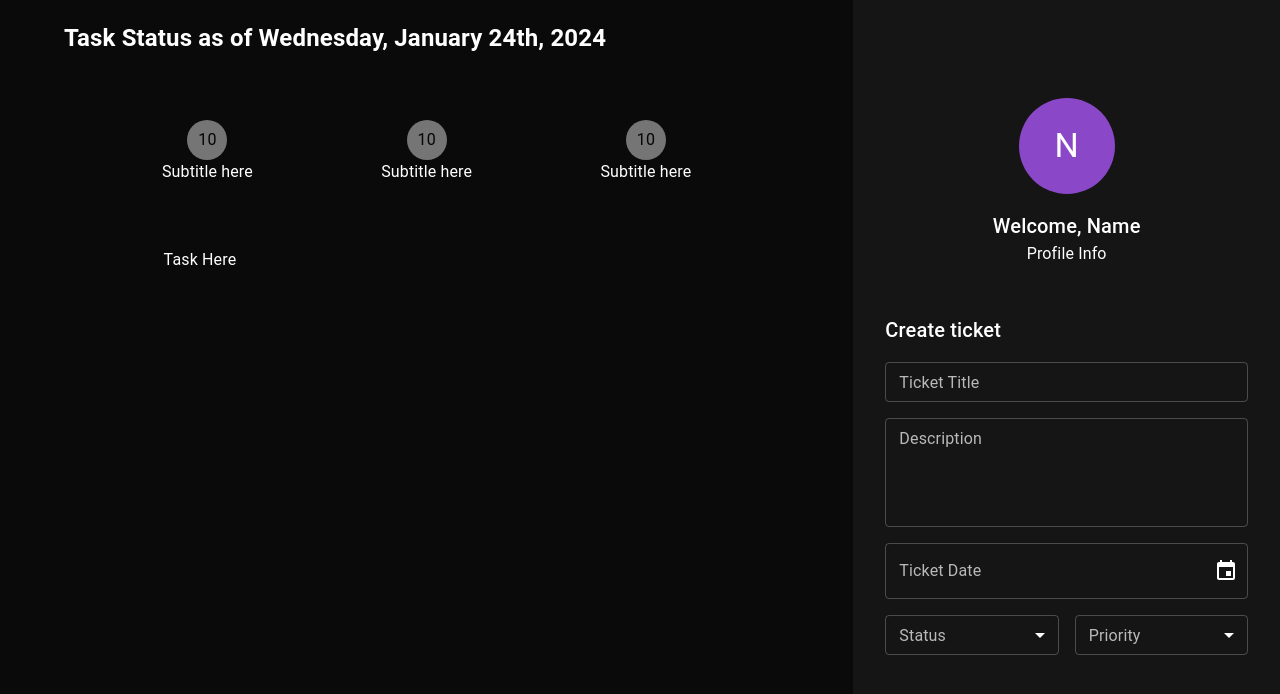
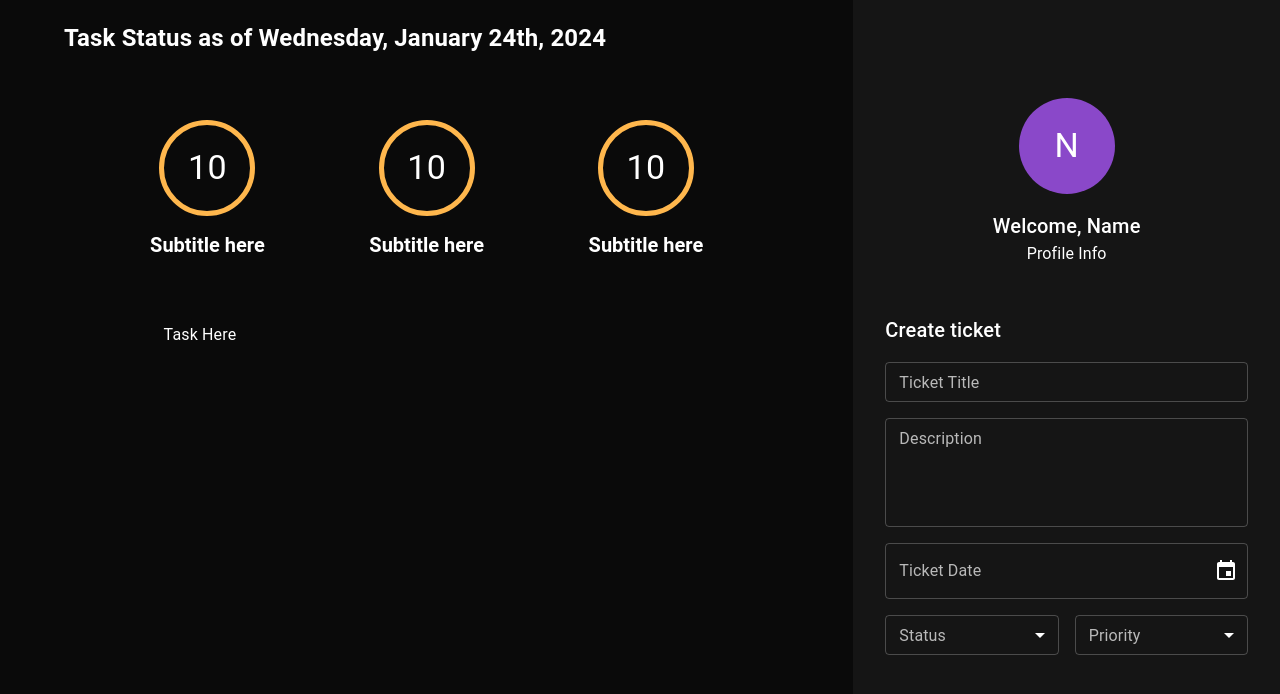
Before and after one commit to lokeam/ts-ticket-mgr, a React (Create React App) app: page / in a window 1280 px wide. Shown: the top 694 px of the page. Built offline with nearby package versions, Linux system fonts and the light colour scheme.

Commit message:
style: add Material UI styling to Ticket Counter

```diff
--- a/src/components/ticketCounter/ticketCounter.tsx
+++ b/src/components/ticketCounter/ticketCounter.tsx
@@ -10,10 +10,27 @@ export const TicketCounter:FC = (): ReactElement => {
         justifyContent="center"
         alignItems="center"
       >
-        <Avatar>
-          <Typography>10</Typography>
+        <Avatar
+          sx={{
+            backgroundColor: 'transparent',
+            border: '5px solid',
+            width: '96px',
+            height: '96px',
+            marginBottom: '16px',
+            borderColor: 'warning.light',
+          }}
+        >
+          <Typography
+            color="#ffffff"
+            variant="h4"
+          >10</Typography>
         </Avatar>
-        <Typography>Subtitle here</Typography>
+        <Typography
+          color="#ffffff"
+          fontWeight="bold"
+          fontSize="20px"
+          variant="h5"
+        >Subtitle here</Typography>
       </Box>
     </>
   );
```
